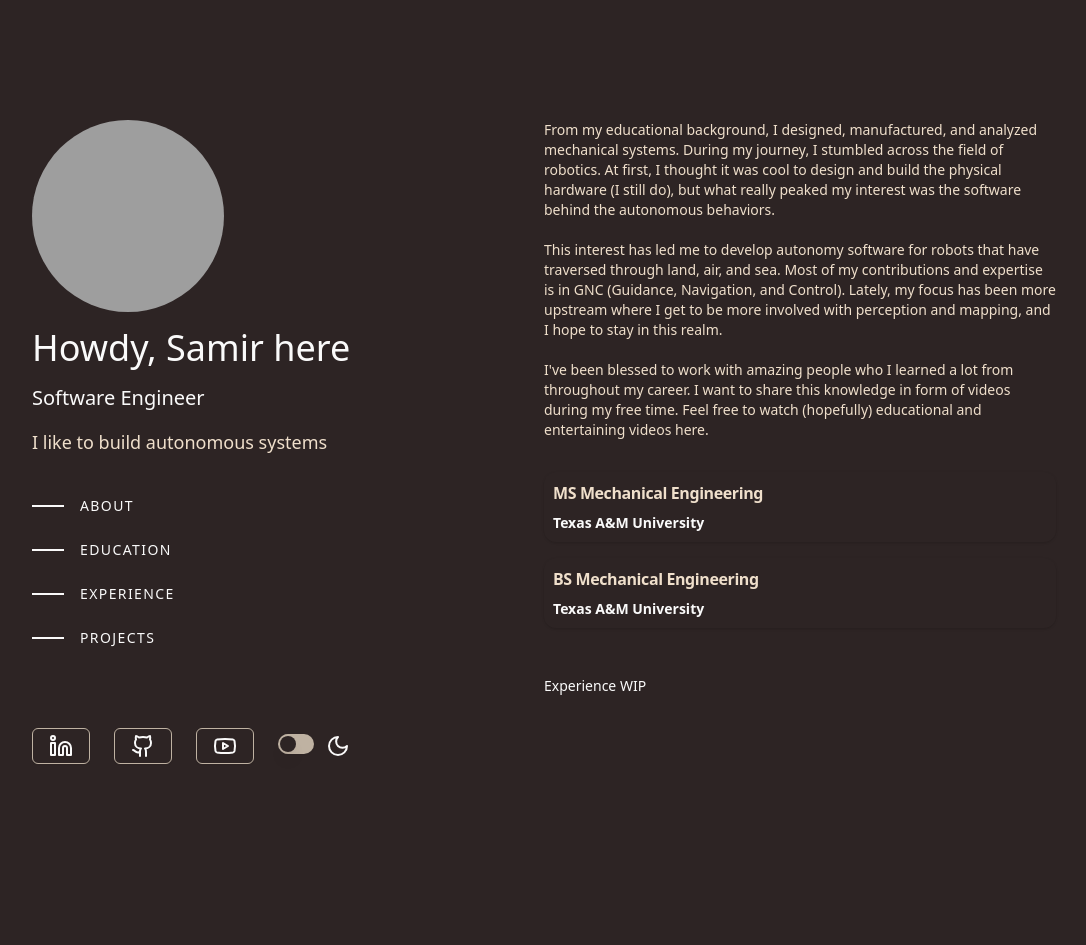
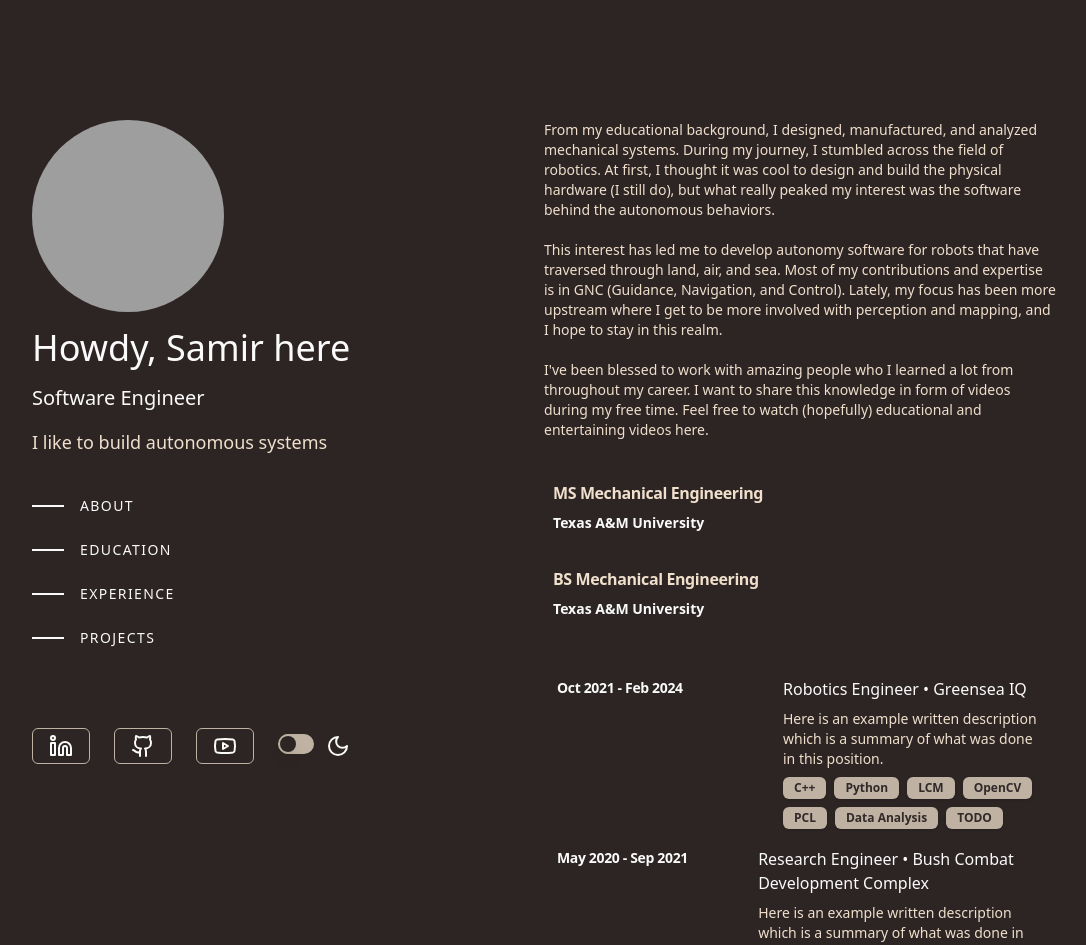
Before and after one commit to jclm97/portfolio, a Next.js app: page / in a window 1280 px wide. Shown: the top 945 px of the page, without its empty margins (96-1182 px from the left). Built offline with nearby package versions, Linux system fonts and the light colour scheme; grey boxes are pictures that could not be loaded.

Commit message:
first iteration of experience section. WIP formatting is still inconsistent depending on context amount

```diff
--- a/public/configs/page_details.json
+++ b/public/configs/page_details.json
@@ -5,7 +5,6 @@
     {"section": "experience", "href": "experience"},
     {"section": "projects", "href": "projects"}
   ],
-
   "education": [  {
     "subject": "Mechanical Engineering",
     "degree": "MS",
@@ -15,5 +14,32 @@
     "subject": "Mechanical Engineering",
     "degree": "BS",
     "university": "Texas A&M University"
-}]
+}],
+  "experience":  [ {
+    "position": "Robotics Engineer",
+    "prevPositions": [""],
+    "company": "Greensea IQ",
+    "startDate": "Oct 2021",
+    "endDate": "Feb 2024",
+    "description": "Here is an example written description which is a summary of what was done in this position.",
+    "skills": ["C++", "Python", "LCM", "OpenCV", "PCL", "Data Analysis", "TODO"],
+    "link": "https://greenseaiq.com/"
+  }, {
+    "position": "Research Engineer",
+    "company": "Bush Combat Development Complex",
+    "startDate": "May 2020",
+    "endDate": "Sep 2021",
+    "description": "Here is an example written description which is a summary of what was done in this position. Is this enough words?",
+    "skills": ["C++", "Python", "TODO"],
+    "link": "https:/bcdc.tamus.edu/core-competencies/coordinated-air-ground-vehicle-maneuvering/"
+  },
+  {
+    "position": "Graduate Researcher",
+    "company": "Connected Autonomous Safe Technologies",
+    "startDate": "Aug 2018",
+    "endDate": "May 2020",
+    "description": "Here is an example written description which is a summary of what was done in this position. Is this enough words? Who knows? I have to meet a word count somehow.",
+    "skills": ["C++", "Python", "TODO"],
+    "link": "https://cast.tamu.edu/"
+  }]
 }
--- a/src/app/page.tsx
+++ b/src/app/page.tsx
@@ -16,12 +16,14 @@ import PageDetailsFile from "@p/configs/page_details.json";
 export default function Home() {
   return (
     <main className="flex flex-col min-h-screen items-center px-6 py-6 lg:px-24">
-      <div className="z-5 w-full max-w-5xl font-sans text-sm flex flex-col lg:flex-row justify-between">
+      <div className="flex flex-col z-5 w-full max-w-5xl font-sans text-sm lg:flex-row justify-between">
         <LeftSide></LeftSide>
         <div className="flex flex-col pt-6 lg:pt-24 lg:w-1/2 gap-8">
           <About></About>
           <Education EducationDetails={PageDetailsFile.education}></Education>
-          <Experience></Experience>
+          <Experience
+            ExperienceDetails={PageDetailsFile.experience}
+          ></Experience>
           <Projects></Projects>
           <Footnote></Footnote>
         </div>
--- a/src/components/Experience.tsx
+++ b/src/components/Experience.tsx
@@ -6,12 +6,83 @@ import {
   CardHeader,
   CardTitle,
 } from "@/components/ui/card";
+import { Badge } from "@/components/ui/badge";
+import { FC } from "react";
 
-const Experience = () => {
+type ExperienceDetail = {
+  position: string;
+  prevPositions?: string[];
+  company: string;
+  startDate: string;
+  endDate: string;
+  description: string;
+  skills: string[];
+  link?: string;
+};
+
+type ExperienceProps = {
+  ExperienceDetails: ExperienceDetail[];
+};
+
+function ExperienceItem(props: ExperienceDetail) {
+  return (
+    // TODO need to mess with the css to make sure texts are consistent. It is inconsistent depending on how many words are in them
+    // card header, content, description, etc.
+    // TODO need to work on the hover border/shadow
+    <a href={props.link} target="_blank" rel="noopener noreferrer">
+      <Card
+        className="flex flex-col lg:flex-row w-full min-h-fit gap-0 mb-4 border-transparent px-2 lg:gap-3
+    hover:border-cardhover-border hover:bg-cardhover-background hover:shadow-[inset_0_1px_0_0] hover:shadow-cardhover-shadow hover:drop-shadow-lg"
+      >
+        <CardHeader className="h-full w-full p-1">
+          <CardTitle className="whitespace-normal">
+            {props.startDate} - {props.endDate}
+          </CardTitle>
+        </CardHeader>
+
+        <CardContent className="flex flex-col p-0">
+          <p className="text-foreground text-base">
+            {props.position} • {props.company}
+          </p>
+          {props.prevPositions?.map((position, index) => (
+            <p key={index} className="text-sm">
+              {position}
+            </p>
+          ))}
+          <CardDescription className="py-2 text-muted-foreground">
+            {props.description}
+          </CardDescription>
+          <CardFooter className="p-0 flex flex-wrap gap-2">
+            {props.skills.map((skill, index) => (
+              <Badge key={index}>{skill}</Badge>
+            ))}
+          </CardFooter>
+        </CardContent>
+      </Card>
+    </a>
+  );
+}
+
+const Experience: FC<ExperienceProps> = ({ ExperienceDetails }) => {
+  const experience = ExperienceDetails.map((item, index) => {
+    return (
+      <ExperienceItem
+        key={index}
+        position={item.position}
+        prevPositions={item.prevPositions}
+        company={item.company}
+        startDate={item.startDate}
+        endDate={item.endDate}
+        description={item.description}
+        skills={item.skills}
+        link={item.link}
+      ></ExperienceItem>
+    );
+  });
+
   return (
     <section id="experience" className="h-dvh">
-      {" "}
-      Experience WIP
+      {experience}
     </section>
   );
 };
--- /dev/null
+++ b/src/components/ui/badge.tsx
@@ -0,0 +1,36 @@
+import * as React from "react"
+import { cva, type VariantProps } from "class-variance-authority"
+
+import { cn } from "@/lib/utils"
+
+const badgeVariants = cva(
+  "inline-flex items-center rounded-md border px-2.5 py-0.5 text-xs font-semibold transition-colors focus:outline-none focus:ring-2 focus:ring-ring focus:ring-offset-2",
+  {
+    variants: {
+      variant: {
+        default:
+          "border-transparent bg-primary text-primary-foreground shadow hover:bg-primary/80",
+        secondary:
+          "border-transparent bg-secondary text-secondary-foreground hover:bg-secondary/80",
+        destructive:
+          "border-transparent bg-destructive text-destructive-foreground shadow hover:bg-destructive/80",
+        outline: "text-foreground",
+      },
+    },
+    defaultVariants: {
+      variant: "default",
+    },
+  }
+)
+
+export interface BadgeProps
+  extends React.HTMLAttributes<HTMLDivElement>,
+    VariantProps<typeof badgeVariants> {}
+
+function Badge({ className, variant, ...props }: BadgeProps) {
+  return (
+    <div className={cn(badgeVariants({ variant }), className)} {...props} />
+  )
+}
+
+export { Badge, badgeVariants }
--- a/src/components/ui/card.tsx
+++ b/src/components/ui/card.tsx
@@ -1,6 +1,6 @@
-import * as React from "react"
+import * as React from "react";
 
-import { cn } from "@/lib/utils"
+import { cn } from "@/lib/utils";
 
 const Card = React.forwardRef<
   HTMLDivElement,
@@ -9,13 +9,13 @@ const Card = React.forwardRef<
   <div
     ref={ref}
     className={cn(
-      "rounded-xl border bg-card text-card-foreground shadow",
+      "rounded-xl border bg-card text-card-foreground hover:shadow",
       className
     )}
     {...props}
   />
-))
-Card.displayName = "Card"
+));
+Card.displayName = "Card";
 
 const CardHeader = React.forwardRef<
   HTMLDivElement,
@@ -26,8 +26,8 @@ const CardHeader = React.forwardRef<
     className={cn("flex flex-col space-y-1.5 p-6", className)}
     {...props}
   />
-))
-CardHeader.displayName = "CardHeader"
+));
+CardHeader.displayName = "CardHeader";
 
 const CardTitle = React.forwardRef<
   HTMLParagraphElement,
@@ -38,8 +38,8 @@ const CardTitle = React.forwardRef<
     className={cn("font-semibold leading-none tracking-tight", className)}
     {...props}
   />
-))
-CardTitle.displayName = "CardTitle"
+));
+CardTitle.displayName = "CardTitle";
 
 const CardDescription = React.forwardRef<
   HTMLParagraphElement,
@@ -50,16 +50,16 @@ const CardDescription = React.forwardRef<
     className={cn("text-sm text-muted-foreground", className)}
     {...props}
   />
-))
-CardDescription.displayName = "CardDescription"
+));
+CardDescription.displayName = "CardDescription";
 
 const CardContent = React.forwardRef<
   HTMLDivElement,
   React.HTMLAttributes<HTMLDivElement>
 >(({ className, ...props }, ref) => (
   <div ref={ref} className={cn("p-6 pt-0", className)} {...props} />
-))
-CardContent.displayName = "CardContent"
+));
+CardContent.displayName = "CardContent";
 
 const CardFooter = React.forwardRef<
   HTMLDivElement,
@@ -70,7 +70,14 @@ const CardFooter = React.forwardRef<
     className={cn("flex items-center p-6 pt-0", className)}
     {...props}
   />
-))
-CardFooter.displayName = "CardFooter"
+));
+CardFooter.displayName = "CardFooter";
 
-export { Card, CardHeader, CardFooter, CardTitle, CardDescription, CardContent }
+export {
+  Card,
+  CardHeader,
+  CardFooter,
+  CardTitle,
+  CardDescription,
+  CardContent,
+};
```
